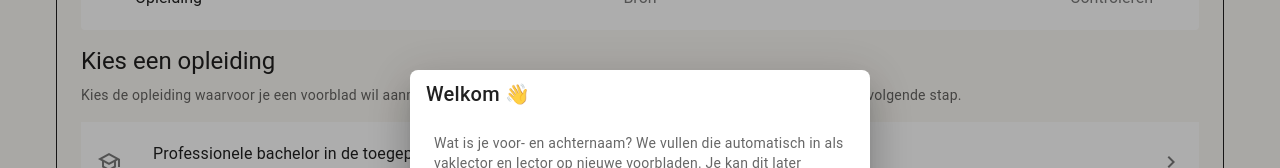
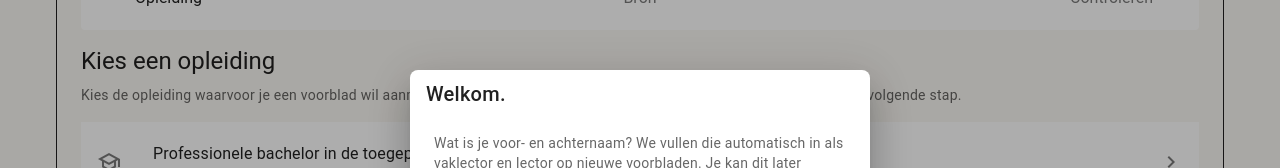
Before and after one commit to tomcoolpxl/pxl-coverkit, a Vue app: page /#/cards/new in a window 1280 px wide. Shown: the part 187-355 px from the top of the page. Built offline with nearby package versions, Linux system fonts and the light colour scheme.

Commit message:
Fix greeting message in name prompt dialog for consistency

```diff
--- a/src/features/wizard/WizardPage.vue
+++ b/src/features/wizard/WizardPage.vue
@@ -131,7 +131,7 @@ onBeforeUnmount(() => {
     <!-- First-run: ask for the user's name (defaults Vaklector + Lectoren) -->
     <v-dialog v-model="showNamePrompt" max-width="460" persistent>
       <v-card>
-        <v-card-title class="text-h6">Welkom 👋</v-card-title>
+        <v-card-title class="text-h6">Welkom.</v-card-title>
         <v-card-text>
           <p class="mb-4 text-body-2 text-medium-emphasis">
             Wat is je voor- en achternaam? We vullen die automatisch in als vaklector en lector op nieuwe
```
